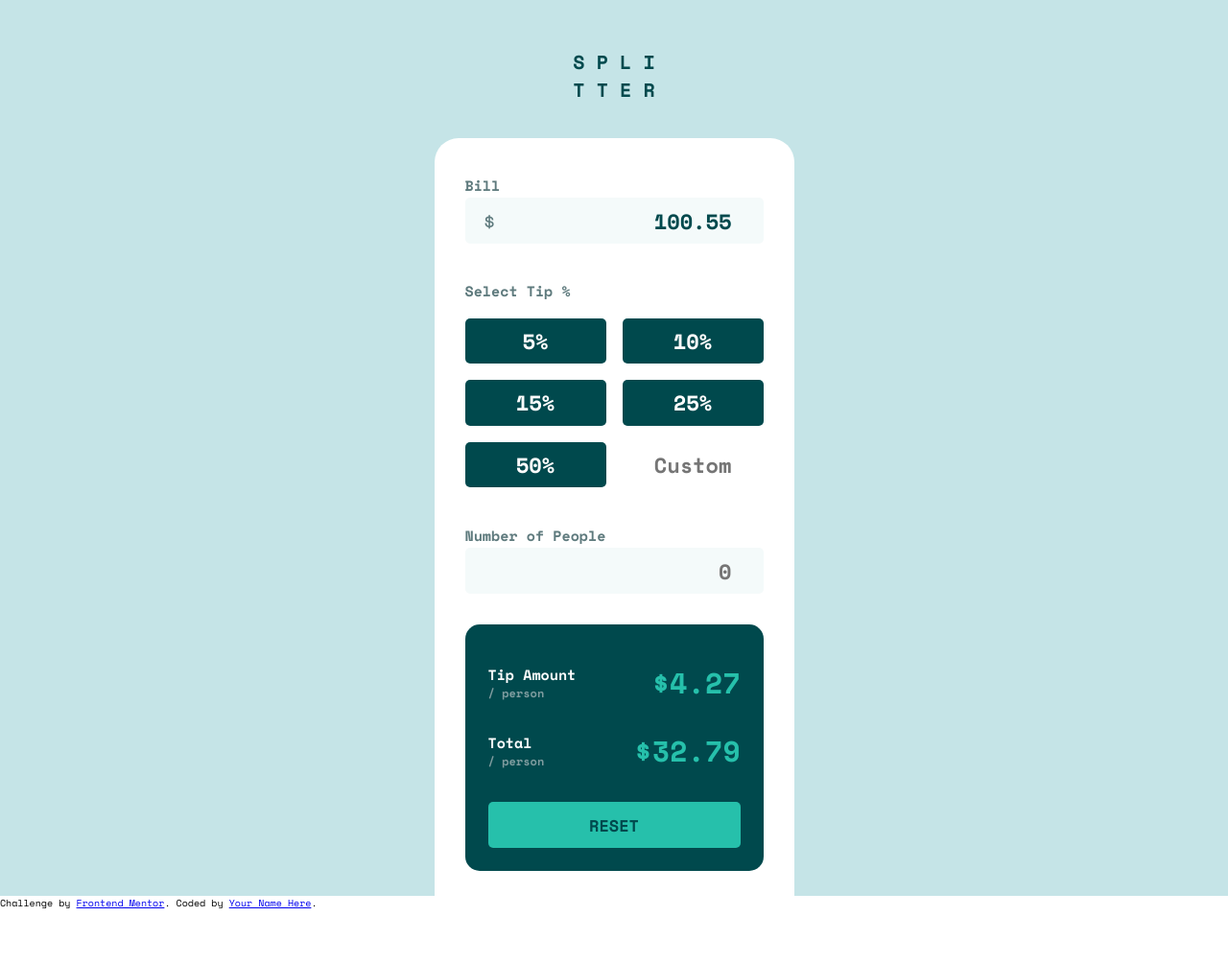
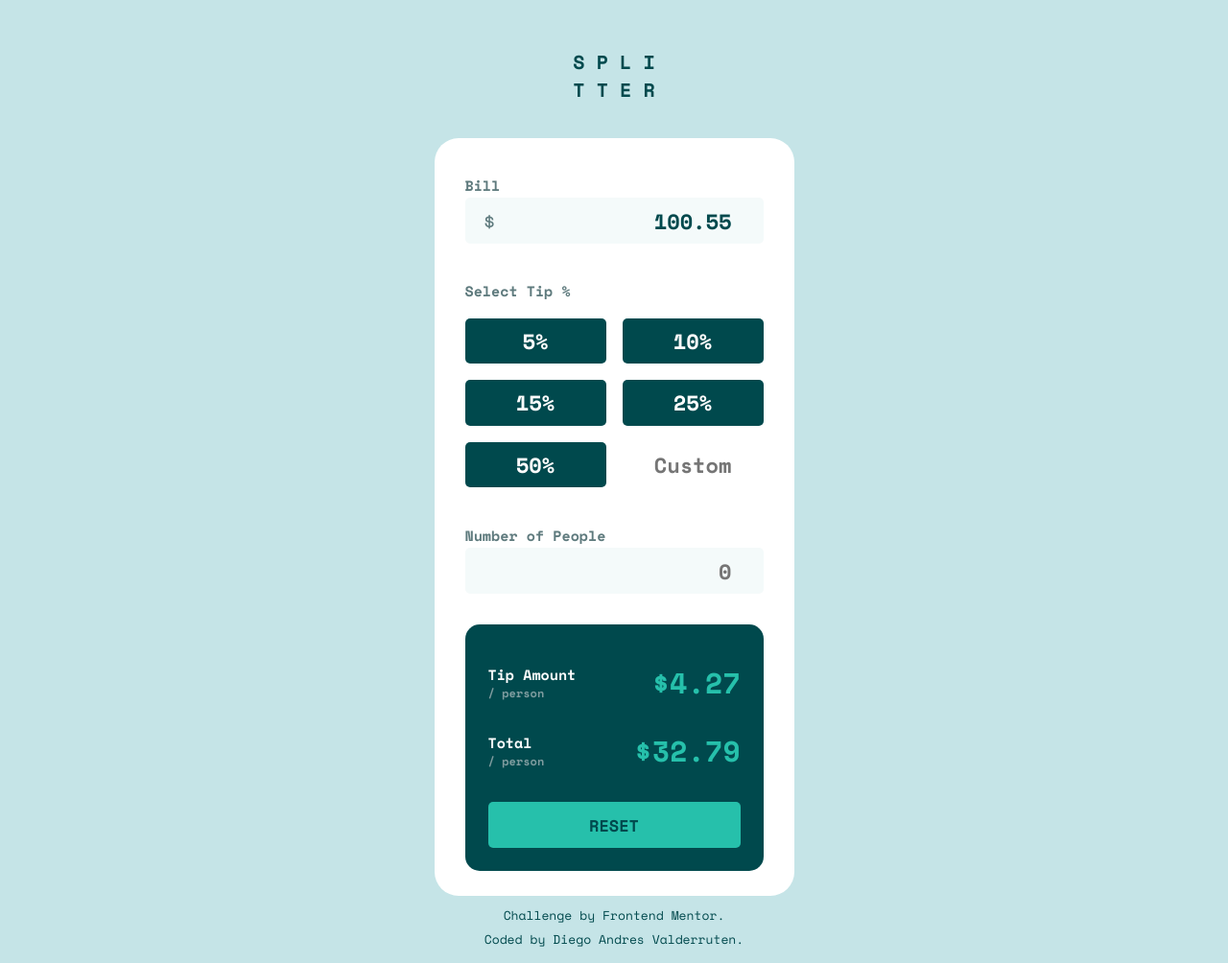
Before and after one commit to davalder/tip-calculator-app-main, a plain HTML site: page index.html in a window 1280 px wide. Shown: the whole page at 96% size. Before the commit the page ends 949 px from the top, so only its background shows below. Drawn offline with nearby package versions, Linux system fonts and the light colour scheme.

Commit message:
estilos footer

```diff
--- a/css/styles.css
+++ b/css/styles.css
@@ -64,7 +64,7 @@ main font {
     height: 79rem;
     padding: 3.8rem 3.2rem 0;
     background-color: var(--White);
-    border-radius: 2.5rem 2.5rem 0 0;
+    border-radius: 2.5rem;
 }
 
 .containerCalculator {
@@ -262,3 +262,44 @@ main font {
     border-radius: 0.5rem;
     border: none;
 }
+
+.footer {
+    position: relative;
+    display: flex;
+    flex-direction: column;
+    align-items: center;
+    justify-content: flex-start;
+    width: 100vw;
+    height: 7rem;
+    padding-top: 1rem;
+    background: var(--Light-grayish-cyan);
+}
+
+.footer div:nth-child(1) {
+    font-size: 1.3rem;
+    color: var(--Very-dark-cyan);
+}
+
+.footer div:nth-child(1) a {
+    color: var(--Very-dark-cyan);
+    text-decoration:  none;
+}
+
+.footer div:nth-child(1) a:hover {
+    color: var(--Strong-cyan);
+}
+
+.footer div:nth-child(2) {
+    padding-top: 0.5rem;
+    font-size: 1.3rem;
+    color: var(--Very-dark-cyan);
+}
+
+.footer div:nth-child(2) a {
+    color: var(--Very-dark-cyan);
+    text-decoration:  none;
+}
+
+.footer div:nth-child(2) a:hover {
+    color: var(--Strong-cyan);
+}
--- a/index.html
+++ b/index.html
@@ -5,7 +5,6 @@
   <meta name="viewport" content="width=device-width, initial-scale=1.0"> <!-- displays site properly based on user's device -->
 
   <link rel="icon" type="image/png" sizes="32x32" href="./images/favicon-32x32.png">
-
   <title>Frontend Mentor | Tip calculator app</title>
 
   <link rel="stylesheet" href="./css/styles.css">
@@ -48,7 +47,6 @@
         </label>
       </div>
 
-
       <div class="containerResult">
         <div class="containerResult__data">
           <div class="containerResult__data__item">
@@ -76,9 +74,14 @@
 
   </main>
 
-  <div class="attribution">
-    Challenge by <a href="https://www.frontendmentor.io?ref=challenge" target="_blank">Frontend Mentor</a>.
-    Coded by <a href="#">Your Name Here</a>.
-  </div>
+
+  <footer class="footer">
+    <div>
+      Challenge by <a href="https://www.frontendmentor.io/profile/davalder" target="_blank">Frontend Mentor</a>.
+    </div>
+    <div>
+      Coded by <a href="https://github.com/davalder/nft-preview-card-component-main">Diego Andres Valderruten</a>.
+    </div>
+  </footer>
 </body>
 </html>
```
